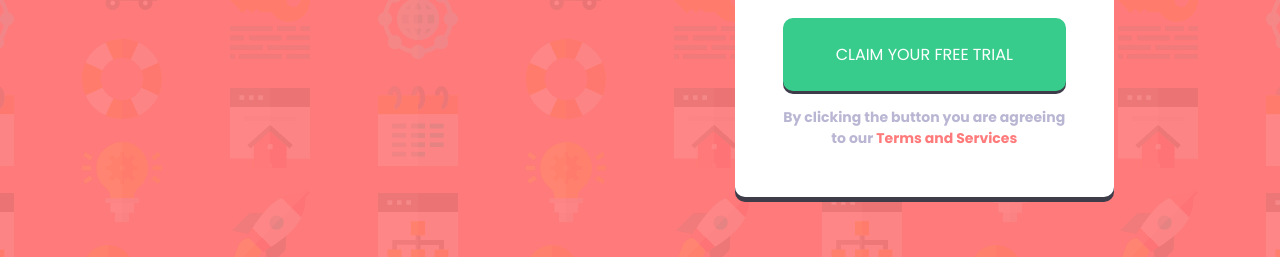
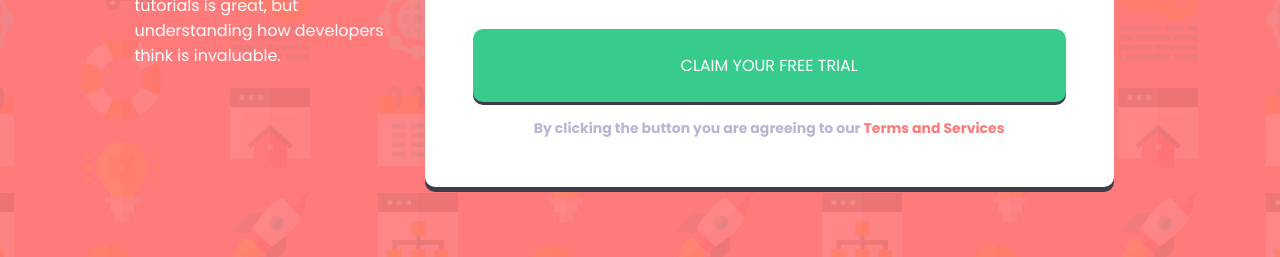
Before and after one commit to Monday-Obazee/Zuri-Responsiveness, a plain HTML site: page index.html in a window 1280 px wide. Shown: the part 543-800 px from the top of the page. Drawn offline with Linux system fonts and the light colour scheme.

Commit message:
Responsiveness

```diff
--- a/style.css
+++ b/style.css
@@ -108,7 +108,7 @@ form p a {
 
 @media screen and (max-width: 768px) {
   body {
-    background-image: url("bg-intro-mobile.png");
+    background-image: url(bg-intro-mobile.png);
     background-position: center;
     background-repeat: no-repeat;
     background-size: cover;
@@ -133,3 +133,13 @@ form p a {
     padding: 1.5rem;
   }
 }
+
+@media screen and (min-width: 1020px) {
+  body {
+    background-image: url(bg-intro-desktop.png);
+    height: 100vh;
+  }
+  .left-side {
+    width: 30%;
+  }
+}
```
